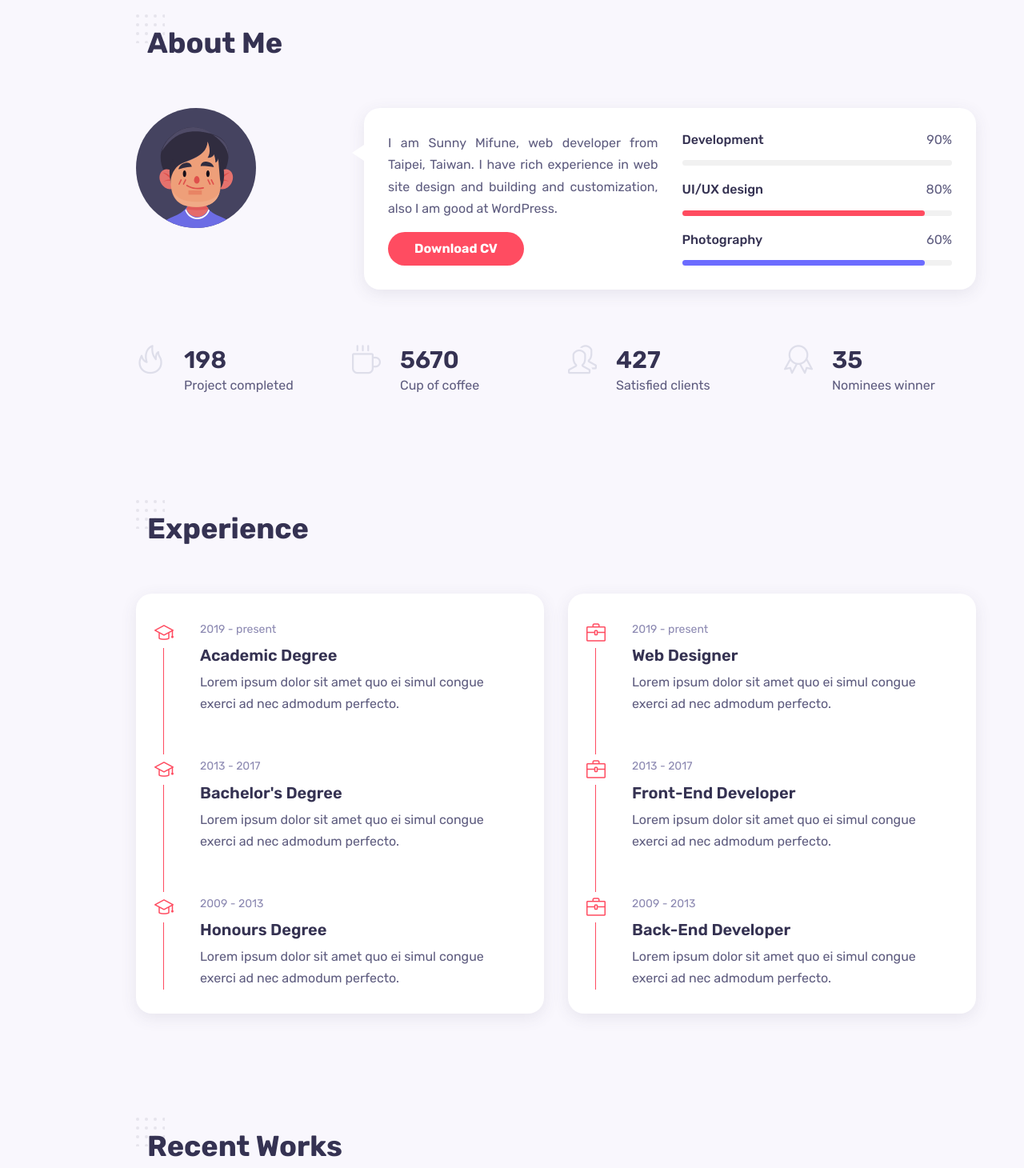
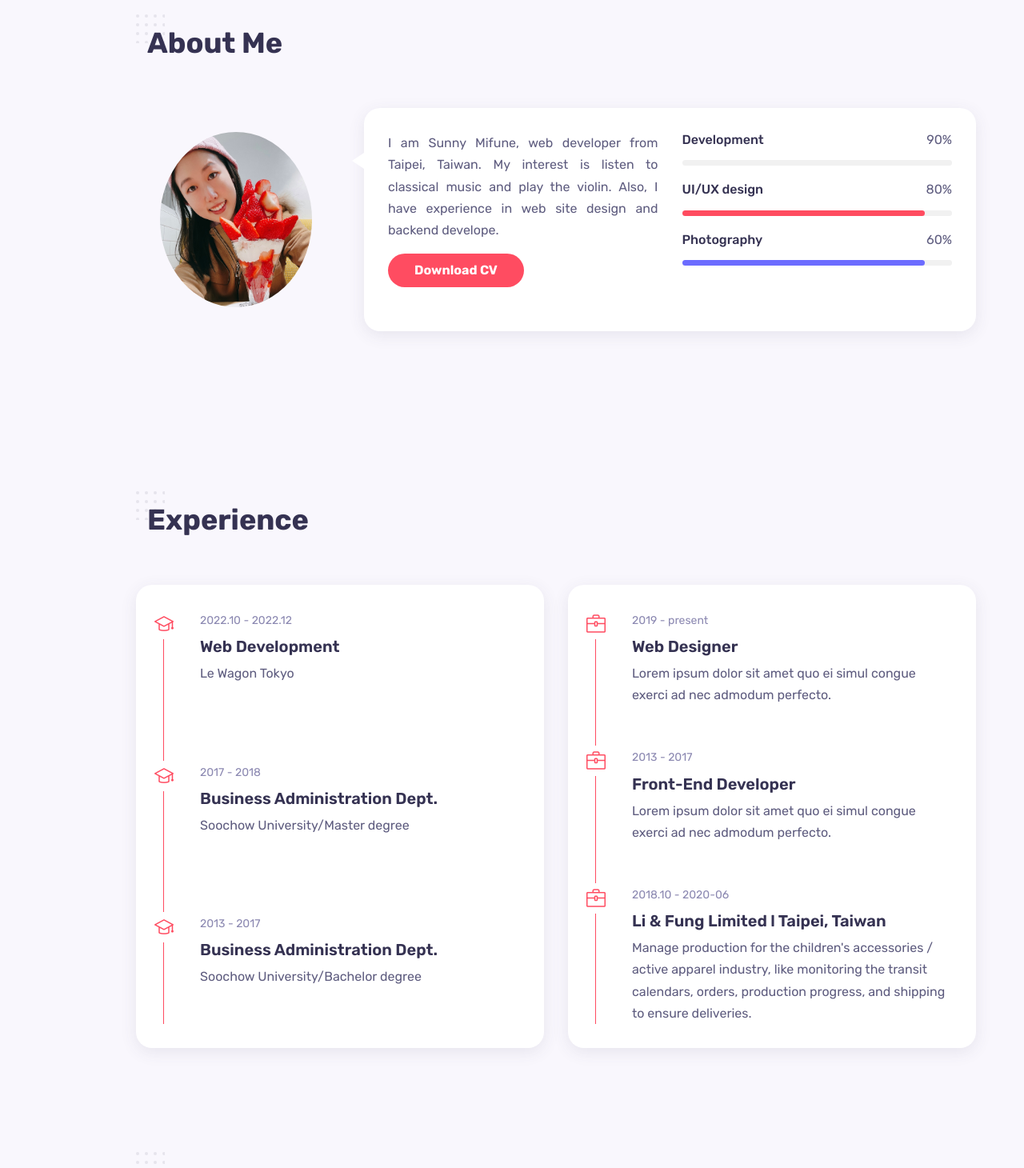
Before and after one commit to SunnyMifune/portfolio, a React (Create React App) app: page / in a window 1280 px wide. Shown: the part 880-2340 px from the top of the page at 80% size. Built offline with nearby package versions, Linux system fonts and the light colour scheme.

Commit message:
update education

```diff
--- a/src/components/about/About.jsx
+++ b/src/components/about/About.jsx
@@ -1,6 +1,6 @@
 import React from 'react';
 import "./about.css";
-import Image from "../../assets/avatar-2.svg";
+import Image from "../../assets/selfie.jpg";
 import AboutBox from './AboutBox';
 
 const About = () => {
@@ -14,7 +14,8 @@ const About = () => {
         <div className="about_data grid">
           <div className="about_info">
             <p className="about_description">
-            I am Sunny Mifune, web developer from Taipei, Taiwan. I have rich experience in web site design and building and customization, also I am good at WordPress.
+            I am Sunny Mifune, web developer from Taipei, Taiwan. My interest is listen to classical music and play the violin.
+            Also, I have experience in web site design and backend develope.
             </p>
             <a href="" className="btn">Download CV</a>
           </div>
--- a/src/components/about/AboutBox.jsx
+++ b/src/components/about/AboutBox.jsx
@@ -3,41 +3,41 @@ import React from 'react';
 const AboutBox = () => {
   return (
     <div className="about_boxes grid">
-      <div className="about_box">
+      {/* <div className="about_box">
         <i className="about_icon icon-fire"></i>
 
         <div>
           <h3 className="about_title">198</h3>
           <span className="about_subtitle">Project completed</span>
         </div>
-      </div>
+      </div> */}
 
-      <div className="about_box">
+      {/* <div className="about_box">
         <i className="about_icon icon-cup"></i>
 
         <div>
           <h3 className="about_title">5670</h3>
           <span className="about_subtitle">Cup of coffee</span>
         </div>
-      </div>
+      </div> */}
 
-      <div className="about_box">
+      {/* <div className="about_box">
         <i className="about_icon icon-people"></i>
 
         <div>
           <h3 className="about_title">427</h3>
           <span className="about_subtitle">Satisfied clients</span>
         </div>
-      </div>
+      </div> */}
 
-      <div className="about_box">
+      {/* <div className="about_box">
         <i className="about_icon icon-badge"></i>
 
         <div>
           <h3 className="about_title">35</h3>
           <span className="about_subtitle">Nominees winner</span>
         </div>
-      </div>
+      </div> */}
     </div>
   )
 }
--- a/src/components/about/about.css
+++ b/src/components/about/about.css
@@ -1,3 +1,9 @@
+.about_img {
+  border-radius: 50%;
+  padding: 1.875rem;
+  width: 250px;
+}
+
 .about_container {
   grid-template-columns: 3fr 9fr;
   column-gap: 1.875rem;
--- a/src/components/resume/Data.jsx
+++ b/src/components/resume/Data.jsx
@@ -3,25 +3,25 @@ const Data = [
     id: 1,
     category: "education",
     icon: "icon-graduation",
-    year: "2019 - present",
-    title: "Academic Degree",
-    desc: "Lorem ipsum dolor sit amet quo ei simul congue exerci     ad nec admodum perfecto.",
+    year: "2022.10 - 2022.12",
+    title: "Web Development",
+    desc: "Le Wagon Tokyo",
   },
   {
     id: 2,
     category: "education",
     icon: "icon-graduation",
-    year: "2013 - 2017",
-    title: "Bachelor's Degree",
-    desc: "Lorem ipsum dolor sit amet quo ei simul congue exerci     ad nec admodum perfecto.",
+    year: "2017 - 2018",
+    title: "Business Administration Dept.",
+    desc: "Soochow University/Master degree",
   },
   {
     id: 3,
     category: "education",
     icon: "icon-graduation",
-    year: "2009 - 2013",
-    title: "Honours Degree",
-    desc: "Lorem ipsum dolor sit amet quo ei simul congue exerci     ad nec admodum perfecto.",
+    year: "2013 - 2017",
+    title: "Business Administration Dept.",
+    desc: "Soochow University/Bachelor degree",
   },
   {
     id: 4,
@@ -43,9 +43,9 @@ const Data = [
     id: 6,
     category: "experience",
     icon: "icon-briefcase",
-    year: "2009 - 2013",
-    title: "Back-End Developer",
-    desc: "Lorem ipsum dolor sit amet quo ei simul congue exerci     ad nec admodum perfecto.",
+    year: "2018.10 - 2020-06",
+    title: "Li & Fung Limited l Taipei, Taiwan",
+    desc: "Manage production for the children's accessories / active apparel industry, like monitoring the transit calendars, orders, production progress, and shipping to ensure deliveries.",
   },
 ];
 
```
Also changed, not shown: src/assets/selfie.jpg (added).
